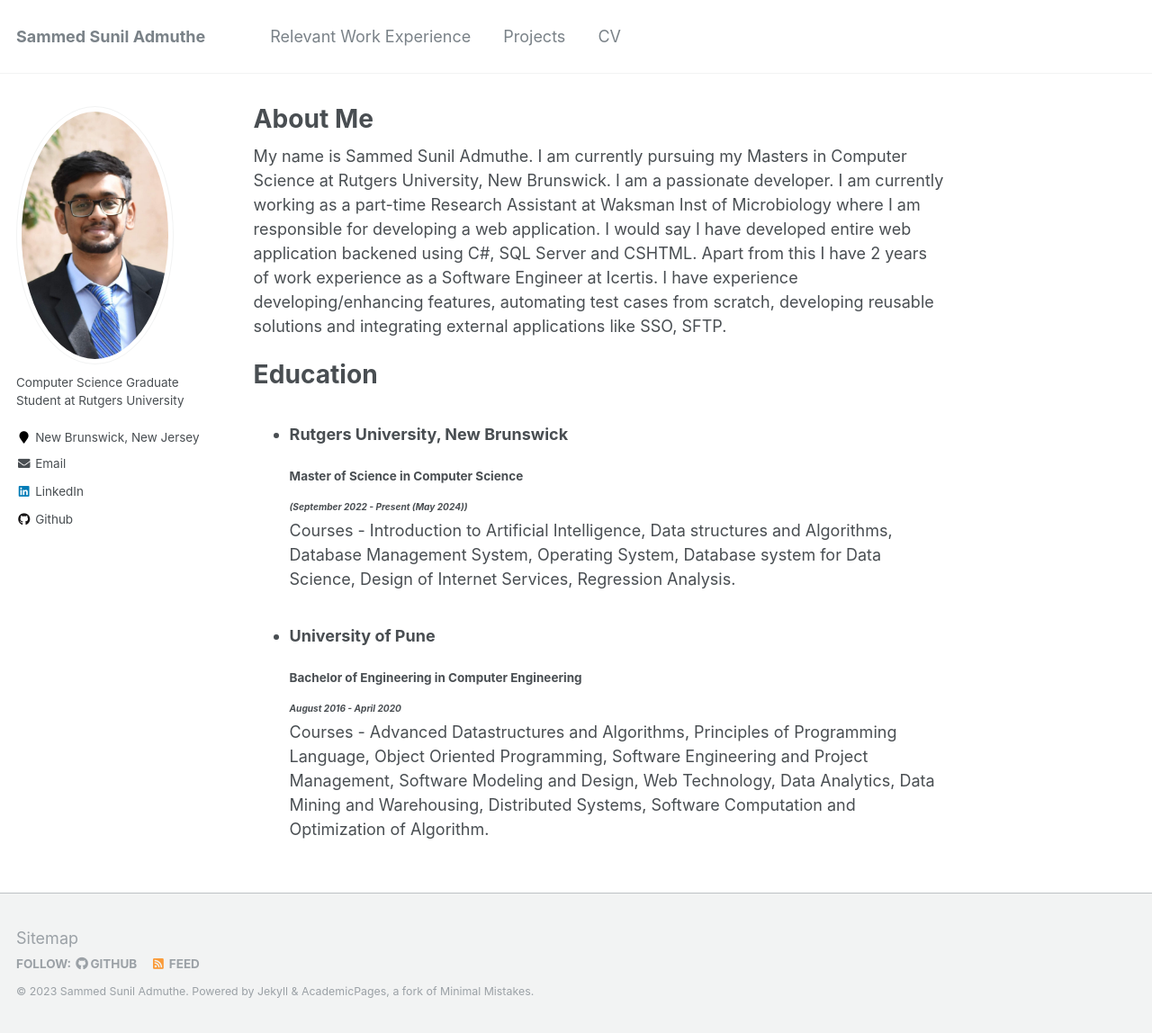
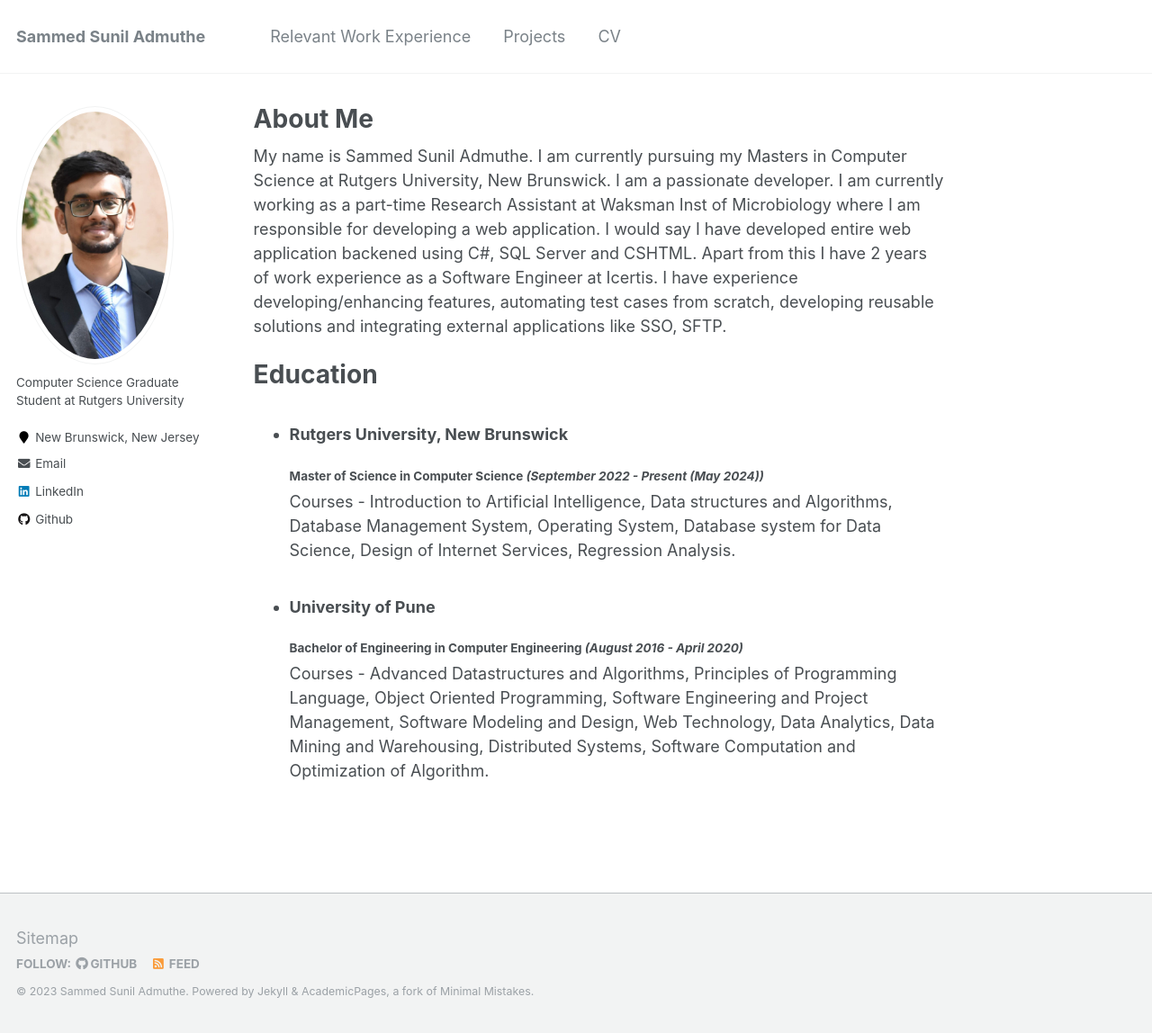
Before and after one commit to SammedAdmuthe/SammedAdmuthe.github.io, a Jekyll site: the page built from _pages/about.md, in a window 1280 px wide and 1148 px high. Shown: the whole window at 90% size. Built offline with Jekyll 4.4.1, drawn with Linux system fonts in a browser that asks for light colours.

```diff
--- a/_pages/about.md
+++ b/_pages/about.md
@@ -13,12 +13,12 @@ My name is Sammed Sunil Admuthe. I am currently pursuing my Masters in Computer
 Education
 ======
 * <h3>Rutgers University, New Brunswick</h3>
-    <h4>Master of Science in Computer Science <i><h6>(September 2022 - Present (May 2024))</h6></i></h4>
+    <h4>Master of Science in Computer Science <i>(September 2022 - Present (May 2024))</i></h4>
 
     Courses -
     Introduction to Artificial Intelligence, Data structures and Algorithms, Database Management System, Operating System, Database system for Data Science, Design of Internet Services, Regression Analysis.
 
 * <h3>University of Pune</h3>
-    <h4>Bachelor of Engineering in Computer Engineering <i><h6>August 2016 - April 2020</h6></i></h4>
+    <h4>Bachelor of Engineering in Computer Engineering <i>(August 2016 - April 2020)</i></h4>
     Courses -
     Advanced Datastructures and Algorithms, Principles of Programming Language, Object Oriented Programming, Software Engineering and Project Management, Software Modeling and Design, Web Technology, Data Analytics, Data Mining and Warehousing, Distributed Systems, Software Computation and Optimization of Algorithm.
```
